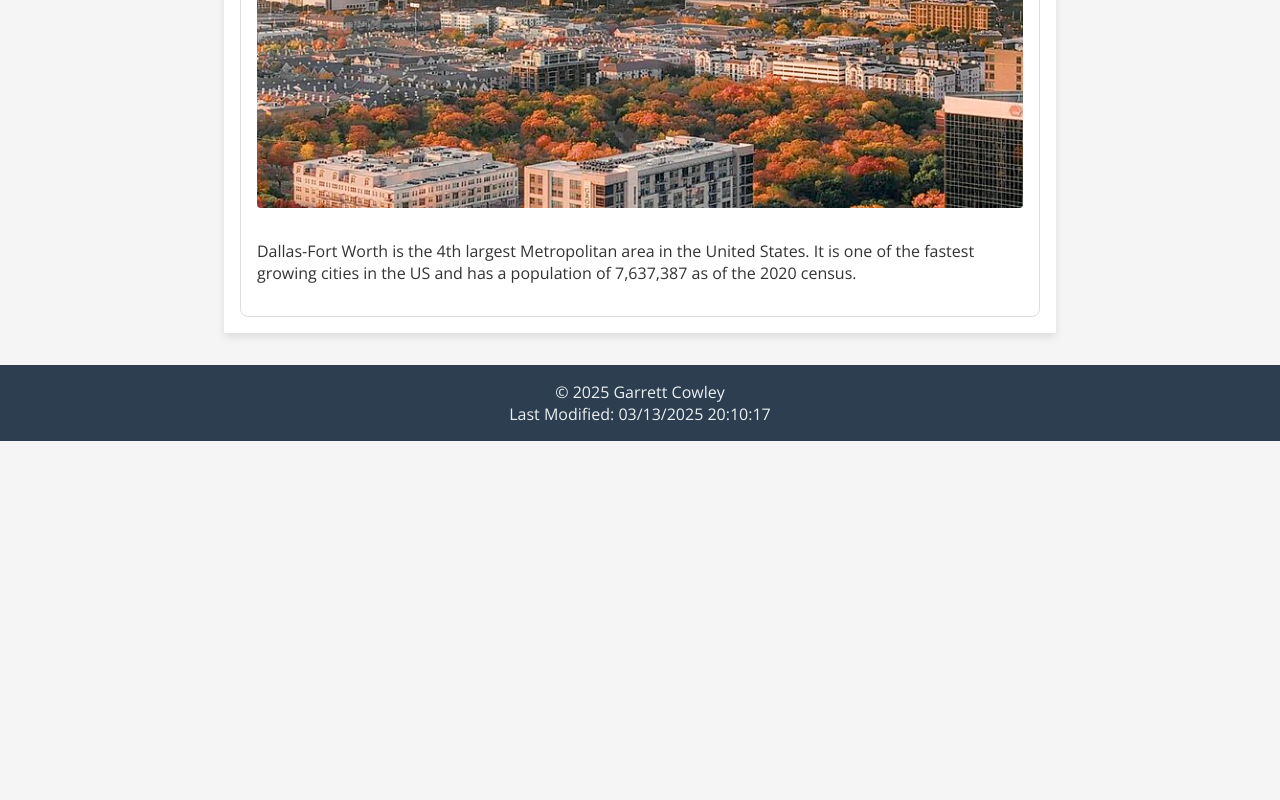
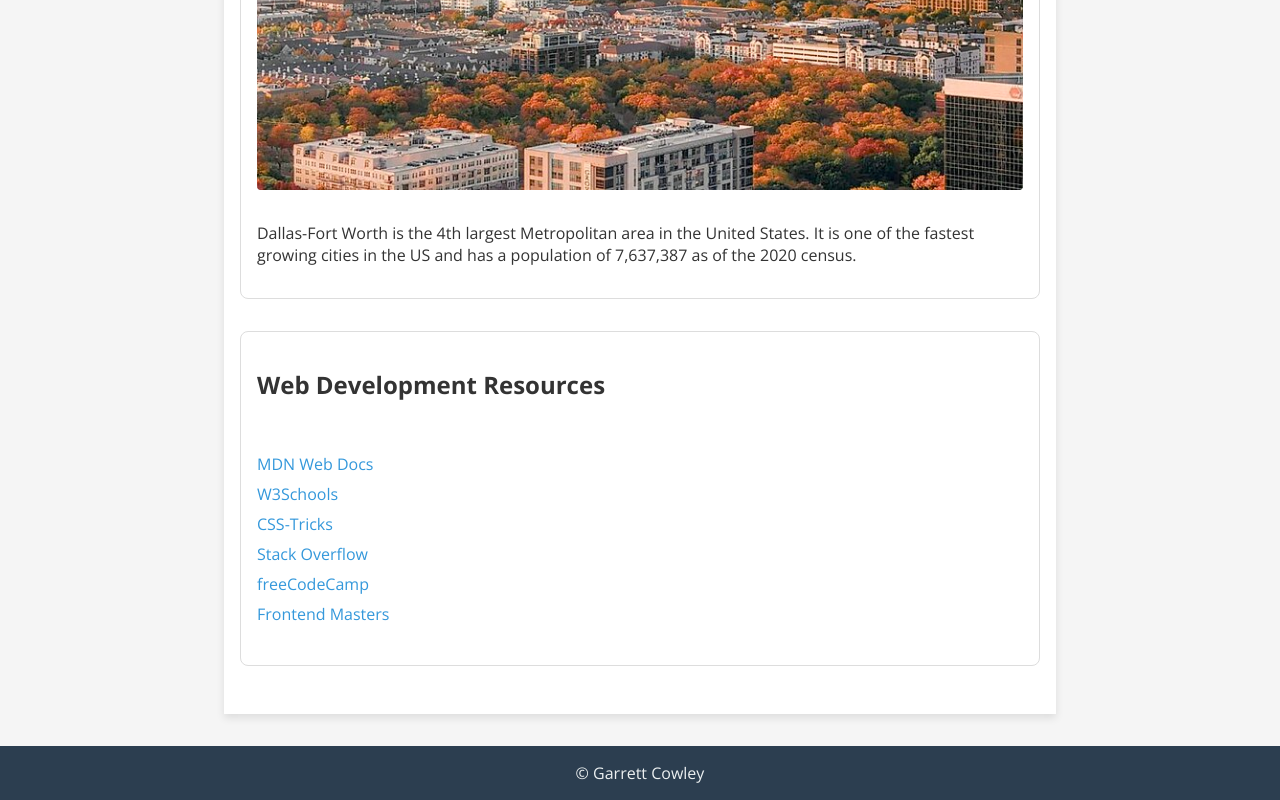
Before and after one commit to garrettcowley/wdd131, a plain HTML site: page index.html in a window 1280 px wide. Shown: the part 1329-2129 px from the top of the page. Before the commit the page ends 1770 px from the top, so only its background shows below. Drawn offline with nearby package versions, Linux system fonts and the light colour scheme.

Commit message:
Last fix commit

```diff
--- a/index.html
+++ b/index.html
@@ -11,12 +11,12 @@
     <meta name="author" content="Garrett Cowley" />
     <meta name="description"
         content="Home page for the WDD131 Dynamic Web Fundamentals course written by Garrett Cowley./">
-    <script src="scripts/getdates.js" defer></script>
+    <script src="getdates.js" defer></script>
 </head>
 
 <body>
     <header>
-        <h1>WDD131: Dynamic Web Fundamentals - Garrett Cowley</h1>
+        <h1>WDD131 – Dynamic Web Fundamentals - Garrett Cowley</h1>
         <nav>
             <a href="https://www.linkedin.com/">LinkedIn</a>
             <a href="https://byupw.instructure.com/">Canvas</a>
@@ -31,17 +31,26 @@
                 I am currently a student focusing on computer science. I love spending time with my wife and reading.
             </p>
             <img src="images/garrett.jpg" alt="Photo of Garrett">
-        </section>
-        <section class="card">
             <h2>Dallas, Texas</h2>
             <img src="images/dfw.jpg" alt="Map of Dallas-Fort Worth Metro Area">
             <p>Dallas-Fort Worth is the 4th largest Metropolitan area in the United States. It is one of the fastest
                 growing cities in the US and has a population of 7,637,387 as of the 2020 census.</p>
         </section>
+        <section class="card">
+            <h1>Web Development Resources</h1>
+            <ul>
+                <li><a href="https://developer.mozilla.org/en-US/">MDN Web Docs</a></li>
+                <li><a href="https://www.w3schools.com/">W3Schools</a></li>
+                <li><a href="https://css-tricks.com/">CSS-Tricks</a></li>
+                <li><a href="https://stackoverflow.com/">Stack Overflow</a></li>
+                <li><a href="https://www.freecodecamp.org/">freeCodeCamp</a></li>
+                <li><a href="https://frontendmasters.com/">Frontend Masters</a></li>
+            </ul>
+        </section>
     </main>
 
     <footer>
-        <p>&copy; <span id="currentYear"></span></p>
+        <p>&copy; <span id="currentYear"></span> Garrett Cowley</p>
         <p id="lastModified"></p>
     </footer>
 
--- a/styles/base.css
+++ b/styles/base.css
@@ -6,11 +6,17 @@ body {
     color: #333;
 }
 
+header {
+    background-color: #2c3e50;
+    color: #ecf0f1;
+    padding: 1rem;
+    text-align: center;
+}
+
 nav {
     display: flex;
-    justify-content: space-around;
-    background-color: #2c3e50;
-    padding: 1rem;
+    justify-content: center;
+    gap: 2rem;
 }
 
 nav a {
@@ -23,7 +29,6 @@ nav a {
 
 nav a:hover {
     color: #3498db;
-    text-decoration: underline;
 }
 
 main {
@@ -34,10 +39,6 @@ main {
     box-shadow: 0 4px 8px rgba(0, 0, 0, 0.1);
 }
 
-header h1 {
-    text-align: center;
-}
-
 .card {
     display: grid;
     grid-template-columns: 1fr;
@@ -46,12 +47,31 @@ header h1 {
     background-color: #ffffff;
     border: 1px solid #dddddd;
     border-radius: 8px;
+    margin-bottom: 2rem;
 }
 
 .card img {
     max-width: 100%;
     height: auto;
     border-radius: 4px;
+}
+
+.card ul {
+    list-style: none;
+    padding: 0;
+}
+
+.card ul li {
+    margin-bottom: 0.5rem;
+}
+
+.card ul li a {
+    color: #3498db;
+    text-decoration: none;
+}
+
+.card ul li a:hover {
+    text-decoration: underline;
 }
 
 footer {
```
